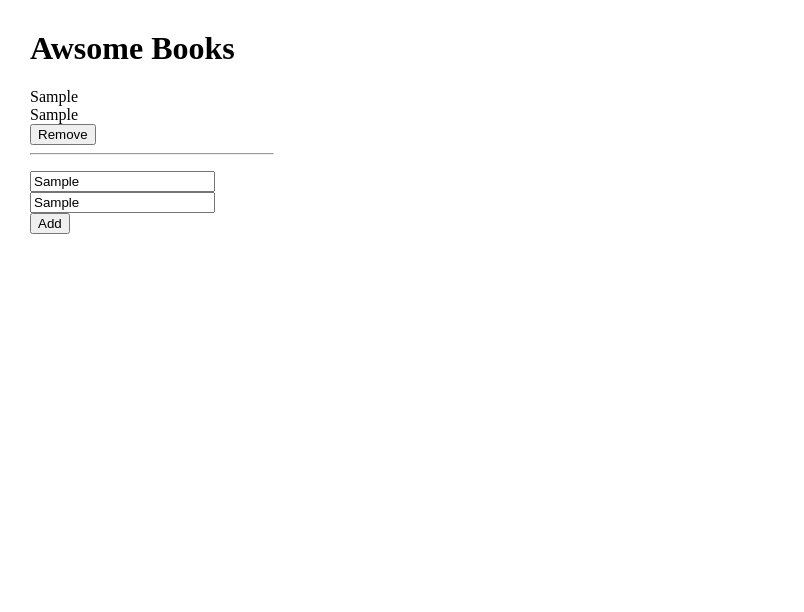
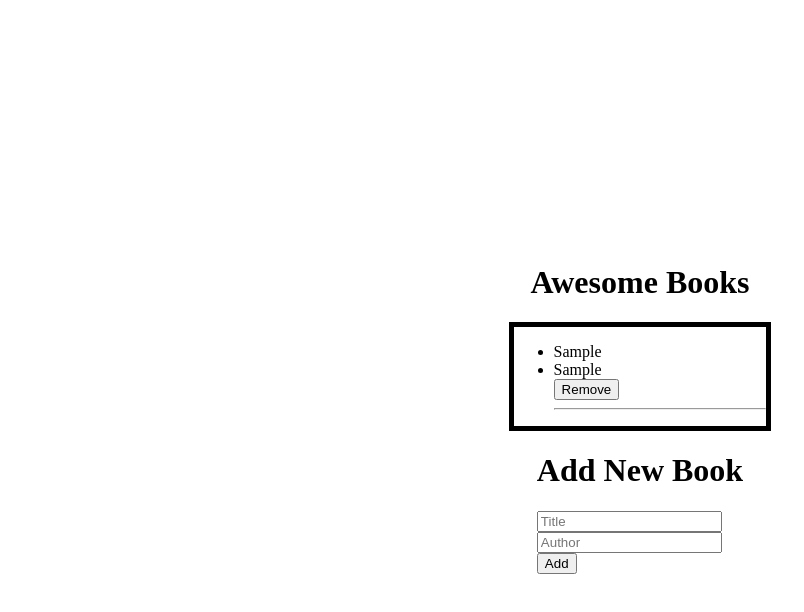
Before and after one commit to DiegoMero/Awesome-Books, a website: page index.html in a window 1280 px wide. Both pictures are taken after typing "Sample", "Sample" into the empty fields and a click on the button "Add". Shown: the whole page, without its empty margins (0-804 px from the left). Drawn offline with Linux system fonts and the light colour scheme.

Commit message:
Add localStorage Class, Remove method, Clear Input Method and some css styles

```diff
--- a/index.html
+++ b/index.html
@@ -8,15 +8,16 @@
     <title>Document</title>
   </head>
   <body>
-    <h1>Awsome Books</h1>
+    <h1>Awesome Books</h1>
     <div id="list"></div>
     <form>
-      <div class="mb-3">
+      <h1>Add New Book</h1>
+      <div>
         <input type="text" placeholder="Title" id="title"/>
-      <div class="mb-3">
+      <div>
         <input type="text" class="form-control" id="author" placeholder="Author"/>
       </div>
-      <button type="submit" class="btn btn-primary" id="button">Add</button>
+      <button type="submit" id="button">Add</button>
     </form>
     <script src="./script.js"></script>
   </body>
--- a/script.js
+++ b/script.js
@@ -1,6 +1,6 @@
-const names = document.getElementById('title');
-const pass = document.getElementById('author');
-const button = document.getElementById('button');
+const title = document.getElementById("title");
+const author = document.getElementById("author");
+const button = document.getElementById("button");
 const list = document.getElementById('list');
 
 list.style.width = '20%';
@@ -12,66 +12,97 @@ class Book {
   }
 }
 
-class BooksList {
-  constructor(collection) {
-    this.collection = collection;
+// class BooksList {
+//   constructor(collection) {
+//     this.collection = collection;
+//   }
+
+//  static add(book) {
+//     BooksList.collection.push(book);
+//   }
+
+//   remove(book) {
+//     this.collection = this.collection.filter(item => item !== book);
+//   }
+// }
+
+// let booksArray = new BooksList(setData() ?? []);
+
+class Display {
+  static displayList() {
+    const booksArray = Storage.getBooks();
+    booksArray.forEach((book) => Display.addBook(book));
   }
 
-  add(book) {
-    this.collection.push(book);
-  }
+  static addBook(book) {
+    const list = document.getElementById("list");
+    const bookCard = document.createElement("ul");
+    const title = document.createElement("li");
+    const author = document.createElement("li");
+    const removeButton = document.createElement("button");
+    removeButton.classList.add("delete");
+    const line = document.createElement("hr");
 
-  remove(book) {
-    this.collection = this.collection.filter(item => item !== book);
-  }
-}
-
-let booksArray = new BooksList(setData() ?? []);
-
-class Display {
-  static addBook(book) {
-    const bookCard = document.createElement('ul');
-    const title = document.createElement('li');
-    const author = document.createElement('li');
-    const removeButton = document.createElement('button');
-    const line = document.createElement('hr');
-
-    bookCard.style.listStyle = 'none';
-    bookCard.style.padding = 0;
     title.textContent = book.title;
     author.textContent = book.author;
-    removeButton.textContent = 'Remove';
-
-    removeButton.addEventListener('click', () => {
-      booksArray.remove(book);
-      removeButton.parentElement.remove();
-      saveData();
-    });
+    removeButton.textContent = "Remove";
 
     list.appendChild(bookCard);
     bookCard.append(title, author, removeButton, line);
   }
 
-  static displayList(list) {
-    list.forEach(book => this.addBook(book));
+  static removeBook(eTarget) {
+    if (eTarget.classList.contains("delete")) {
+      eTarget.parentElement.remove();
+    }
+  }
+
+  static clearInputFields() {
+    title.value = "";
+    author.value = "";
   }
 }
 
-function setData() {
-  const toObject = JSON.parse(localStorage.getItem('books-list'));
-  return toObject;
+class Storage {
+  static getBooks() {
+    let booksArray;
+    if (localStorage.getItem("books") === null) {
+      booksArray = [];
+    } else {
+      booksArray = JSON.parse(localStorage.getItem("books"));
+    }
+    return booksArray;
+  }
+
+  static addBookStorage(book) {
+    const booksArray = Storage.getBooks();
+    booksArray.push(book);
+    localStorage.setItem("books", JSON.stringify(booksArray));
+  }
+
+  static removeBookStorage(bookTitle) {
+    let booksArray = Storage.getBooks();
+    booksArray = booksArray.filter((book) => book.title !== bookTitle);
+    localStorage.setItem("books", JSON.stringify(booksArray));
+  }
 }
 
-function saveData() {
-  const toString = JSON.stringify(booksArray);
-  localStorage.setItem('books-list', toString);
-}
 
-button.addEventListener('click', e => {
-  const book = new Book(names.value, pass.value);
+button.addEventListener("click", (e) => {
   e.preventDefault();
-  booksArray.add(book);
-  Display.addBook(book);
+  if (title.value === "" || author.value === "") {
+    alert("Empty fields");
+  } else {
+    const book = new Book(title.value, author.value);
+    Display.addBook(book);
+    Storage.addBookStorage(book);
+    Display.clearInputFields();
+  }
 });
 
-Display.displayList(booksArray.collection);
+document.getElementById("list").addEventListener("click", (e) => {
+  Display.removeBook(e.target);
+  Storage.removeBookStorage(e.target.parentElement.firstChild.textContent);
+});
+
+Display.displayList()
--- a/style.css
+++ b/style.css
@@ -1,3 +1,11 @@
 body {
-  margin: 30px;
+  display: flex;
+  flex-direction: column;
+  justify-content: center;
+  align-items: center;
+  height: 100vh;
 }
+
+#list{
+border: 5px solid black;
+}
```
